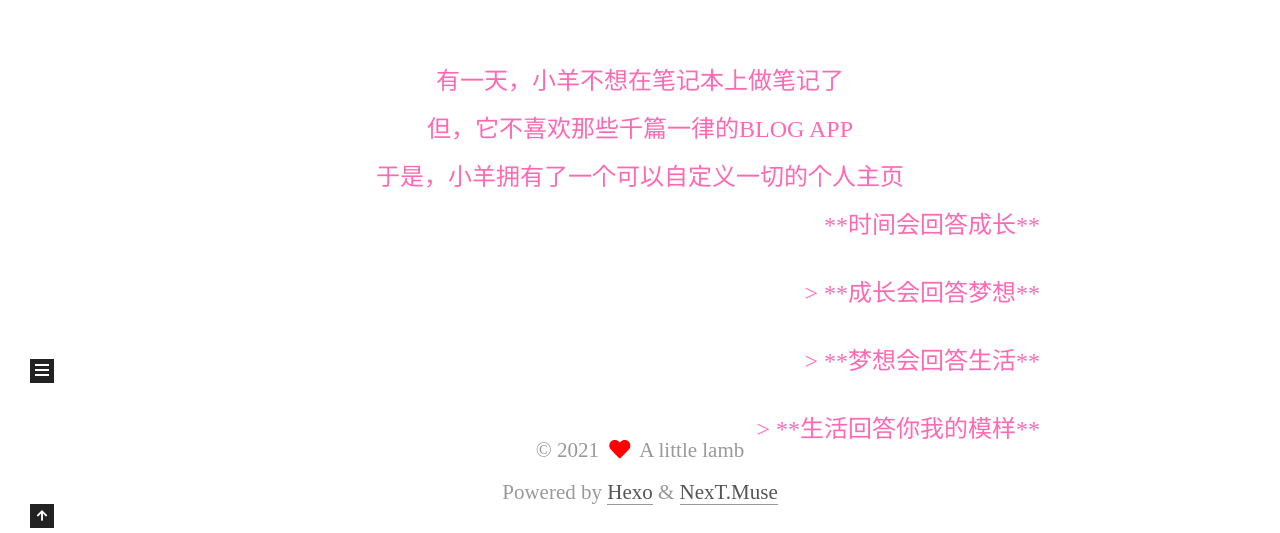
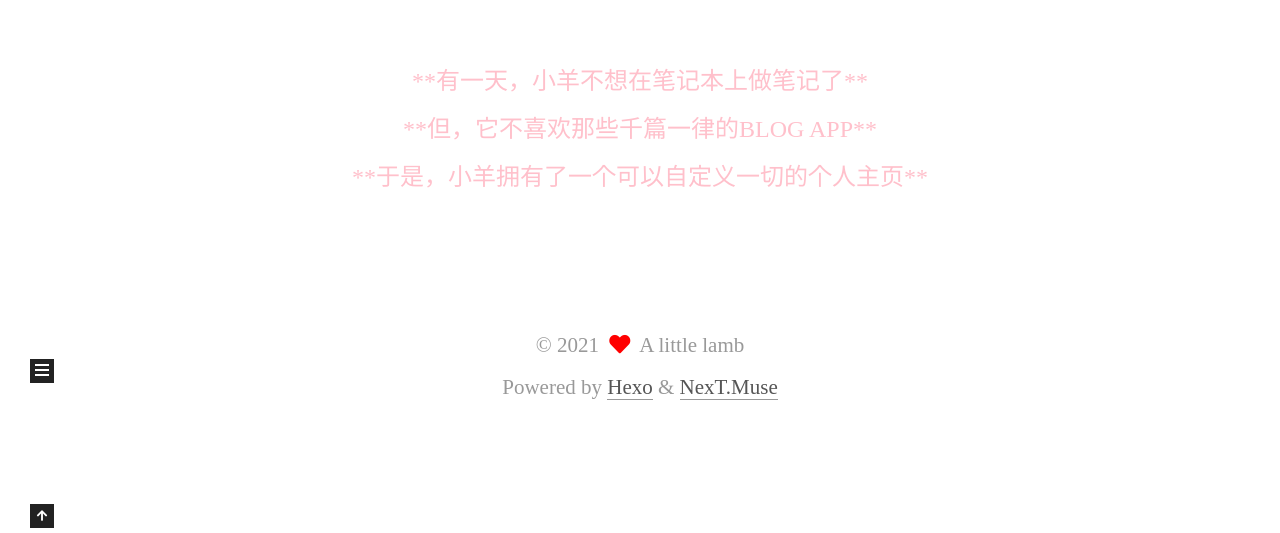
Before and after one commit to A-Lamb/A-Lamb.github.io, a plain HTML site: page 2021/05/17/A Lamb's First Blog/index.html in a window 1280 px wide. Shown: the part 372-905 px from the top of the page. After the commit the page ends 800 px from the top, so only its background shows below. Drawn offline with Linux system fonts and the light colour scheme.

Commit message:
Site updated: 2021-05-18 16:12:16

```diff
--- a/2021/05/17/A Lamb's First Blog/index.html
+++ b/2021/05/17/A Lamb's First Blog/index.html
@@ -20,15 +20,15 @@
     var CONFIG = {"hostname":"a-lamb.github.io","root":"/","scheme":"Muse","version":"7.8.0","exturl":false,"sidebar":{"position":"left","display":"post","padding":18,"offset":12,"onmobile":false},"copycode":{"enable":false,"show_result":false,"style":null},"back2top":{"enable":true,"sidebar":false,"scrollpercent":false},"bookmark":{"enable":false,"color":"#222","save":"auto"},"fancybox":false,"mediumzoom":false,"lazyload":false,"pangu":false,"comments":{"style":"tabs","active":null,"storage":true,"lazyload":false,"nav":null},"algolia":{"hits":{"per_page":10},"labels":{"input_placeholder":"Search for Posts","hits_empty":"We didn't find any results for the search: ${query}","hits_stats":"${hits} results found in ${time} ms"}},"localsearch":{"enable":false,"trigger":"auto","top_n_per_article":1,"unescape":false,"preload":false},"motion":{"enable":true,"async":false,"transition":{"post_block":"fadeIn","post_header":"slideDownIn","post_body":"slideDownIn","coll_header":"slideLeftIn","sidebar":"slideUpIn"}}};
   </script>
 
-  <meta name="description" content="有一天，小羊不想在笔记本上做笔记了  但，它不喜欢那些千篇一律的BLOG APP  于是，小羊拥有了一个可以自定义一切的个人主页    **时间会回答成长** &gt; **成长会回答梦想** &gt; **梦想会回答生活** &gt; **生活回答你我的模样**">
+  <meta name="description" content="**有一天，小羊不想在笔记本上做笔记了**  **但，它不喜欢那些千篇一律的BLOG APP**  **于是，小羊拥有了一个可以自定义一切的个人主页**">
 <meta property="og:type" content="article">
 <meta property="og:title" content="A Lamb&#39;s First Blog">
 <meta property="og:url" content="https://a-lamb.github.io/2021/05/17/A%20Lamb's%20First%20Blog/index.html">
 <meta property="og:site_name" content="A-Lamb&#39;s blogs">
-<meta property="og:description" content="有一天，小羊不想在笔记本上做笔记了  但，它不喜欢那些千篇一律的BLOG APP  于是，小羊拥有了一个可以自定义一切的个人主页    **时间会回答成长** &gt; **成长会回答梦想** &gt; **梦想会回答生活** &gt; **生活回答你我的模样**">
+<meta property="og:description" content="**有一天，小羊不想在笔记本上做笔记了**  **但，它不喜欢那些千篇一律的BLOG APP**  **于是，小羊拥有了一个可以自定义一切的个人主页**">
 <meta property="og:locale" content="en_US">
 <meta property="article:published_time" content="2021-05-17T06:18:36.000Z">
-<meta property="article:modified_time" content="2021-05-18T08:08:03.740Z">
+<meta property="article:modified_time" content="2021-05-18T08:12:04.571Z">
 <meta property="article:author" content="A little lamb">
 <meta name="twitter:card" content="summary">
 
@@ -180,7 +180,7 @@
                   <i class="far fa-calendar-check"></i>
                 </span>
                 <span class="post-meta-item-text">Edited on</span>
-                <time title="Modified: 2021-05-18 16:08:03" itemprop="dateModified" datetime="2021-05-18T16:08:03+08:00">2021-05-18</time>
+                <time title="Modified: 2021-05-18 16:12:04" itemprop="dateModified" datetime="2021-05-18T16:12:04+08:00">2021-05-18</time>
               </span>
 
 
@@ -194,17 +194,13 @@
     <div class="post-body" itemprop="articleBody">
 
 
-        <center><font face="黑体" color="HotPink" size="5">有一天，小羊不想在笔记本上做笔记了
+        <center><font face="仿宋" color="Pink" size="5">**有一天，小羊不想在笔记本上做笔记了**
 
-<center><font face="黑体" color="HotPink" size="5">但，它不喜欢那些千篇一律的BLOG APP
+<center><font face="仿宋" color="Pink" size="5">**但，它不喜欢那些千篇一律的BLOG APP**
 
-<center><font face="黑体" color="HotPink" size="5">于是，小羊拥有了一个可以自定义一切的个人主页
+<center><font face="仿宋" color="Pink" size="5">**于是，小羊拥有了一个可以自定义一切的个人主页**
 
 
-<p align="right"> **时间会回答成长**
-<p align="right">> **成长会回答梦想**
-<p align="right">> **梦想会回答生活**
-<p align="right">> **生活回答你我的模样**
     </div>
 
 
```
Also changed, not shown: index.html (+4 -8 lines).
